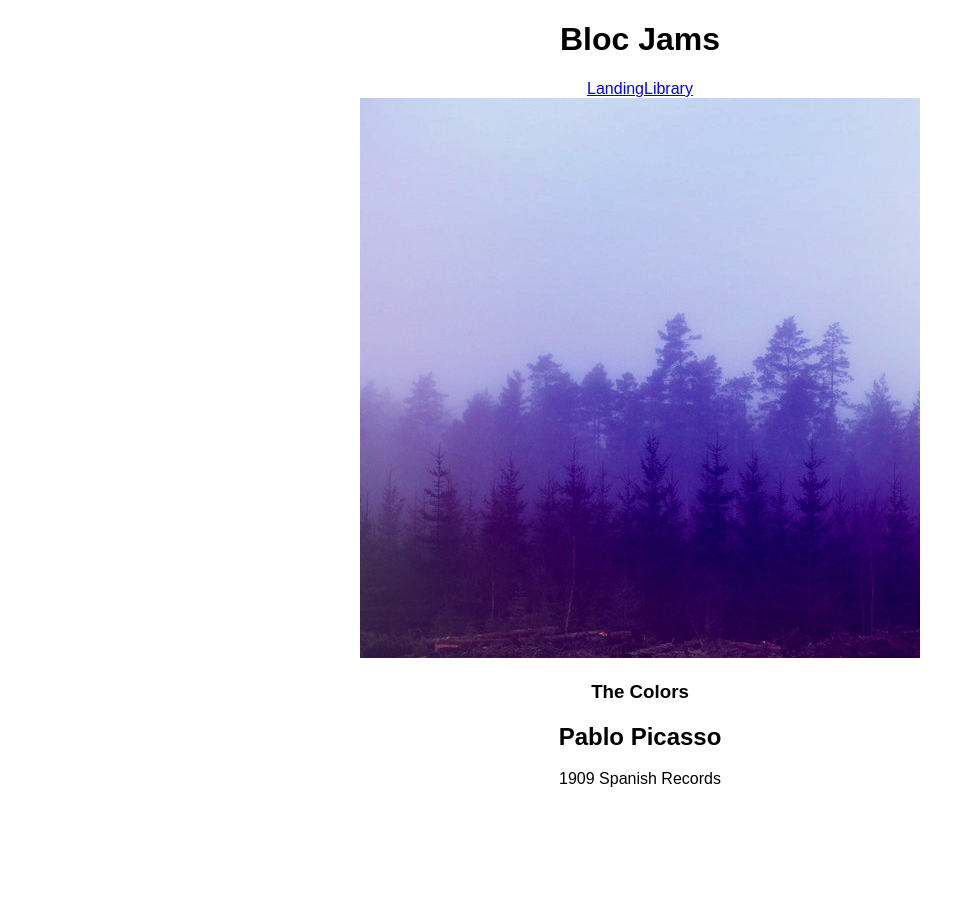
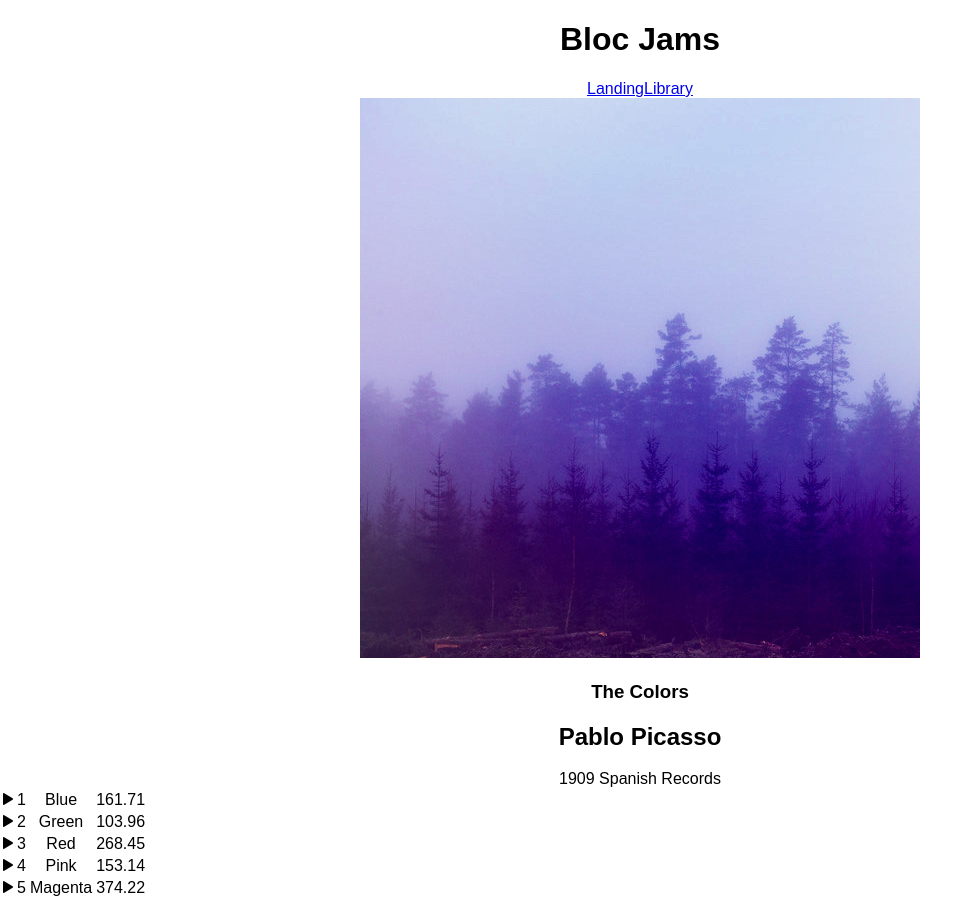
Before and after one commit to JosiahWatts/bloc-jams-react, a React (Create React App) app: page /album/the-colors in a window 1280 px wide. Shown: the whole page, without its empty margins (0-980 px from the left). Before the commit the page ends 800 px from the top, so only its background shows below. Built offline with nearby package versions, Linux system fonts and the light colour scheme.

Commit message:
Assignment 2: complete

```diff
--- a/public/index.html
+++ b/public/index.html
@@ -4,6 +4,7 @@
     <meta charset="utf-8">
     <meta name="viewport" content="width=device-width, initial-scale=1, shrink-to-fit=no">
     <meta name="theme-color" content="#000000">
+    <link rel="stylesheet" href="http://code.ionicframework.com/ionicons/2.0.1/css/ionicons.min.css">
     <!--
       manifest.json provides metadata used when your web app is added to the
       homescreen on Android. See https://developers.google.com/web/fundamentals/engage-and-retain/web-app-manifest/
--- a/src/components/Album.js
+++ b/src/components/Album.js
@@ -31,6 +31,16 @@
             <col id="song-duration-column" />
           </colgroup>
           <tbody>
+            {
+              this.state.album.songs.map( (song, index) =>
+                <tr key={index} className="song">
+                  <td><i className="icons ion-play"></i></td>
+                  <td>{index + 1}</td>
+                  <td>{song.title}</td>
+                  <td>{song.duration}</td>
+                </tr>
+              )
+            }
           </tbody>
         </table>
       </section>
```
